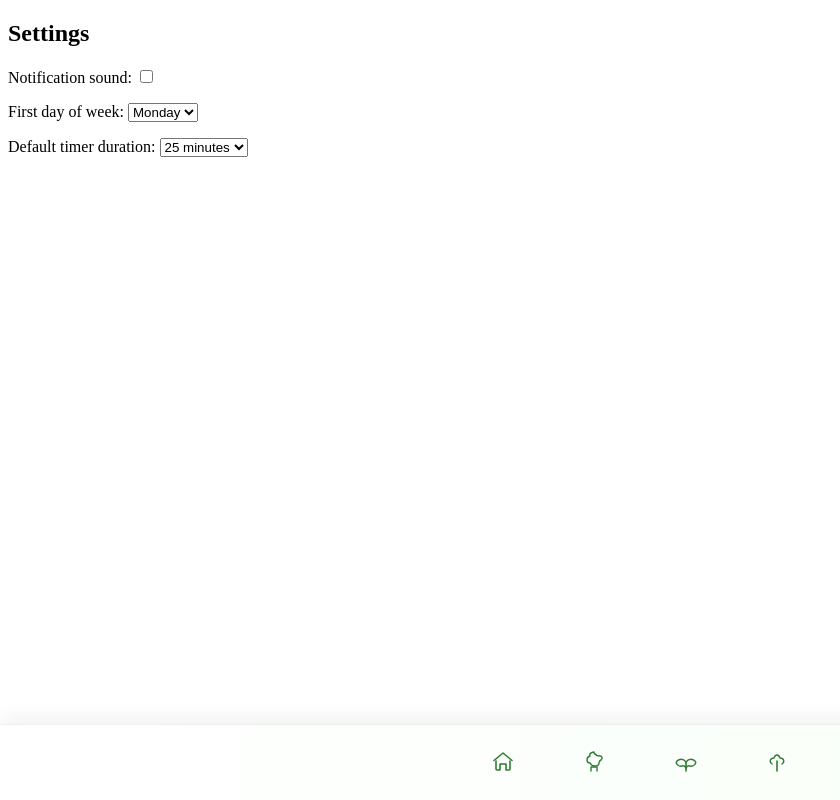
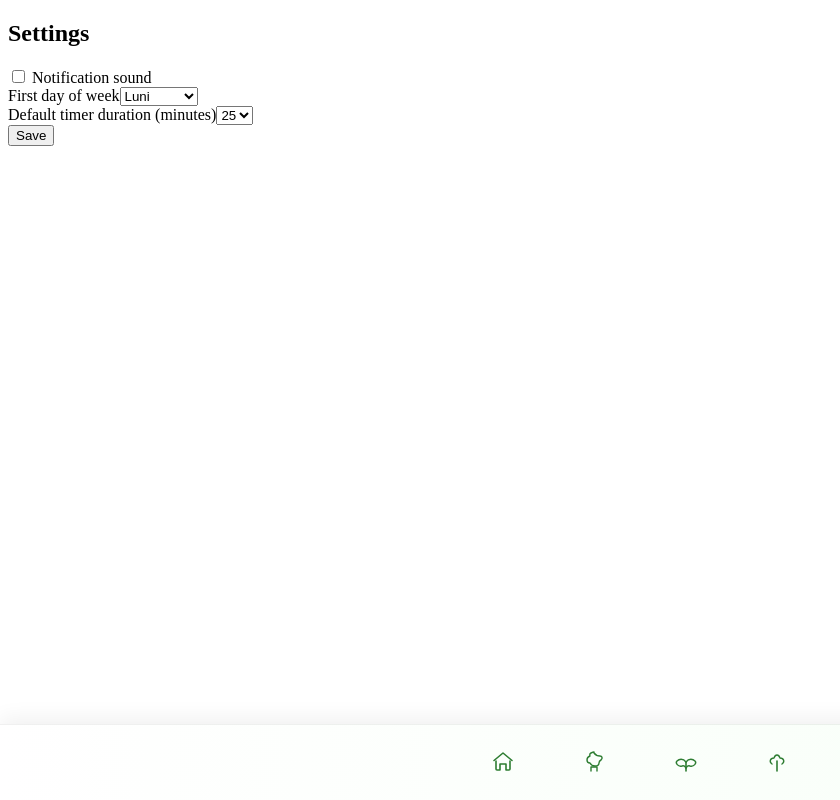
Before and after one commit to rebekag2/bloom-frontend, an Angular app: page /settings in a window 1280 px wide. Shown: the whole page, without its empty margins (0-840 px from the left). Built offline with nearby package versions, Linux system fonts and the light colour scheme.

Commit message:
add setting get and put

```diff
--- a/src/app/auth/login/login.component.ts
+++ b/src/app/auth/login/login.component.ts
@@ -1,7 +1,6 @@
 import { Component } from '@angular/core';
 import { Router } from '@angular/router';
 import { AuthService } from '../../services/auth.service';
-
 
 @Component({
   selector: 'app-login',
@@ -19,17 +18,21 @@ export class LoginComponent {
     this.authService.login(this.email, this.password).subscribe({
       next: (res) => {
         console.log('Login success:', res);
-        // Save tokens if present
+
+        // Save tokens if present (leave this as you had it)
         if ((res as any).accessToken) {
           localStorage.setItem('accessToken', (res as any).accessToken);
         }
         if ((res as any).refreshToken) {
           localStorage.setItem('refreshToken', (res as any).refreshToken);
         }
-        // store basic user info
-        const stored = { email: this.email, username: this.email.split('@')[0] };
-        localStorage.setItem('user', JSON.stringify(stored));
-        this.router.navigate(['/home']); // redirect to home page after login
+
+        // Save the REAL user returned by backend
+        if (res.user) {
+          localStorage.setItem('user', JSON.stringify(res.user));
+        }
+
+        this.router.navigate(['/home']);
       },
       error: (err) => {
         console.error('Login failed:', err);
--- a/src/app/home/home.component.ts
+++ b/src/app/home/home.component.ts
@@ -53,15 +53,15 @@ export class HomeComponent implements OnInit {
   startFocusSession(): void {
     // this.toggleSidebar();
     // this.router.navigate(['/focus-session']);
-    this.authService.getEmotions().subscribe({
-      next: (res) => {
-        this.emotions = res;
-        console.log('emotions:', res);
-      },
-      error: (err) => {
-        console.error('Error fetching emotions', err);
-      }
-    });
+    // this.authService.getEmotions().subscribe({
+    //   next: (res) => {
+    //     this.emotions = res;
+    //     console.log('emotions:', res);
+    //   },
+    //   error: (err) => {
+    //     console.error('Error fetching emotions', err);
+    //   }
+    // });
   }
 
   // Helper to get access token (copy/paste into Swagger "Authorize" input)
--- a/src/app/services/auth.service.ts
+++ b/src/app/services/auth.service.ts
@@ -25,7 +25,12 @@ export class AuthService {
       email,
       password,
     }).pipe(
-      tap(res => this.setTokens(res.accessToken, res.refreshToken))
+      tap(res => {
+        this.setTokens(res.accessToken, res.refreshToken);
+       if (res.user) {
+          localStorage.setItem('user', JSON.stringify(res.user));
+        }
+      })
     );
   }
 
@@ -35,7 +40,12 @@ export class AuthService {
       email,
       password,
     }).pipe(
-      tap(res => this.setTokens(res.accessToken, res.refreshToken))
+      tap(res => {
+        this.setTokens(res.accessToken, res.refreshToken);
+        if (res.user) {
+          localStorage.setItem('user', JSON.stringify(res.user));
+        }
+      })
     );
   }
 
@@ -105,11 +115,10 @@ export class AuthService {
     return user ? JSON.parse(user) : null;
   }
 
-  /**
-   * Call protected GET /emotions endpoint. Interceptor will attach Authorization header.
-   * Returns the raw observable so callers can subscribe and inspect results (useful for testing).
-   */
-  getEmotions(): Observable<any> {
-    return this.http.get<any>(`${this.baseUrl}/emotions`);
+ getUserId(): number | null {
+    const u = this.getUser();
+    if (!u) return null;
+    if (typeof u.id === 'number') return u.id;
+    return null;
   }
 }
--- /dev/null
+++ b/src/app/services/settings.service.ts
@@ -0,0 +1,19 @@
+import { Injectable } from '@angular/core';
+import { HttpClient } from '@angular/common/http';
+import { Observable } from 'rxjs';
+
+@Injectable({ providedIn: 'root' })
+export class SettingsService {
+  private baseUrl = 'http://localhost:3000';
+
+  constructor(private http: HttpClient) {}
+
+  getSettings(userId: number): Observable<any> {
+    return this.http.get<any>(`${this.baseUrl}/settings/${userId}`);
+  }
+
+  updateSettings(userId: number, body: any): Observable<any> {
+    console.log("body:", body);
+    return this.http.put<any>(`${this.baseUrl}/settings/${userId}`, body);
+  }
+}
--- a/src/app/settings/settings.component.html
+++ b/src/app/settings/settings.component.html
@@ -1,17 +1,37 @@
-<!-- settings.component.html -->
 <h2>Settings</h2>
-<p>Notification sound: <input type="checkbox" /></p>
-<p>First day of week:
-  <select>
-    <option>Monday</option>
-    <option>Sunday</option>
-  </select>
-</p>
-<p>Default timer duration:
-  <select>
-    <option>25 minutes</option>
-    <option>50 minutes</option>
-  </select>
-</p>
+
+<form [formGroup]="form" (ngSubmit)="onSubmit()">
+  <div>
+    <label>
+      <input type="checkbox" formControlName="notificationSound" />
+      Notification sound
+    </label>
+  </div>
+
+  <div>
+    <label>First day of week</label>
+    <select formControlName="firstDayOfWeek">
+      <option value="Luni">Luni</option>
+      <option value="Marți">Marți</option>
+      <option value="Miercuri">Miercuri</option>
+      <option value="Joi">Joi</option>
+      <option value="Vineri">Vineri</option>
+      <option value="Sâmbătă">Sâmbătă</option>
+      <option value="Duminică">Duminică</option>
+    </select>
+  </div>
+
+  <div>
+    <label>Default timer duration (minutes)</label>
+    <select formControlName="defaultFocusTime">
+      <option [value]="25">25</option>
+      <option [value]="30">30</option>
+      <option [value]="50">50</option>
+    </select>
+  </div>
+
+  <button type="submit" [disabled]="loading">Save</button>
+  <span *ngIf="message">{{ message }}</span>
+</form>
 
 <app-bottom-nav></app-bottom-nav>
--- a/src/app/settings/settings.component.ts
+++ b/src/app/settings/settings.component.ts
@@ -1,4 +1,7 @@
-import { Component } from '@angular/core';
+import { Component, OnInit } from '@angular/core';
+import { FormBuilder, FormGroup } from '@angular/forms';
+import { SettingsService } from '../services/settings.service';
+import { AuthService } from '../services/auth.service';
 
 @Component({
   selector: 'app-settings',
@@ -6,6 +9,73 @@ import { Component } from '@angular/core';
   templateUrl: './settings.component.html',
   styleUrl: './settings.component.scss'
 })
-export class SettingsComponent {
+export class SettingsComponent implements OnInit {
+  form: FormGroup;
+  loading = false;
+  message: string | null = null;
 
+  constructor(
+    private fb: FormBuilder,
+    private settings: SettingsService,
+    private auth: AuthService
+  ) {
+    this.form = this.fb.group({
+      notificationSound: [false],
+      firstDayOfWeek: ['Luni'],
+      defaultFocusTime: [25]
+    });
+  }
+
+  ngOnInit(): void {
+    const userId = this.auth.getUserId();
+    console.log("Loaded user ID:", userId);
+
+    if (!userId) {
+      console.error("User ID is null. User not logged in or not saved.");
+      return;
+    }
+
+    this.loading = true;
+
+    this.settings.getSettings(userId).subscribe({
+      next: (res) => {
+        this.loading = false;
+
+        this.form.patchValue({
+          notificationSound: res.notificationSound,
+          firstDayOfWeek: res.firstDayOfWeek,
+          defaultFocusTime: res.defaultFocusTime
+        });
+      },
+      error: (err) => {
+        this.loading = false;
+        console.error('Failed to load settings', err);
+      }
+    });
+  }
+
+  onSubmit(): void {
+    const userId = this.auth.getUserId();
+    if (!userId) return;
+
+    const body = {
+      notificationSound: this.form.value.notificationSound,
+      firstDayOfWeek: this.form.value.firstDayOfWeek,
+      defaultFocusTime: Number(this.form.value.defaultFocusTime)
+    };
+
+    this.loading = true;
+
+    this.settings.updateSettings(userId, body).subscribe({
+      next: () => {
+        this.loading = false;
+        this.message = 'Settings saved.';
+      },
+      error: (err) => {
+        this.loading = false;
+        console.error('Failed to save settings', err);
+        this.message = 'Failed to save settings.';
+      }
+    });
+  }
 }
--- a/src/app/settings/settings.module.ts
+++ b/src/app/settings/settings.module.ts
@@ -1,5 +1,6 @@
 import { NgModule } from '@angular/core';
 import { CommonModule } from '@angular/common';
+import { ReactiveFormsModule } from '@angular/forms';
 
 import { SettingsRoutingModule } from './settings-routing.module';
 import { SettingsComponent } from './settings.component';
@@ -12,6 +13,7 @@ import { SharedModule } from '../shared/shared.module';
   ],
   imports: [
     CommonModule,
+    ReactiveFormsModule,
     SettingsRoutingModule,
     SharedModule
   ]
```
Also changed, not shown: src/app/auth/login/login.component.html (line endings or trailing spaces).
